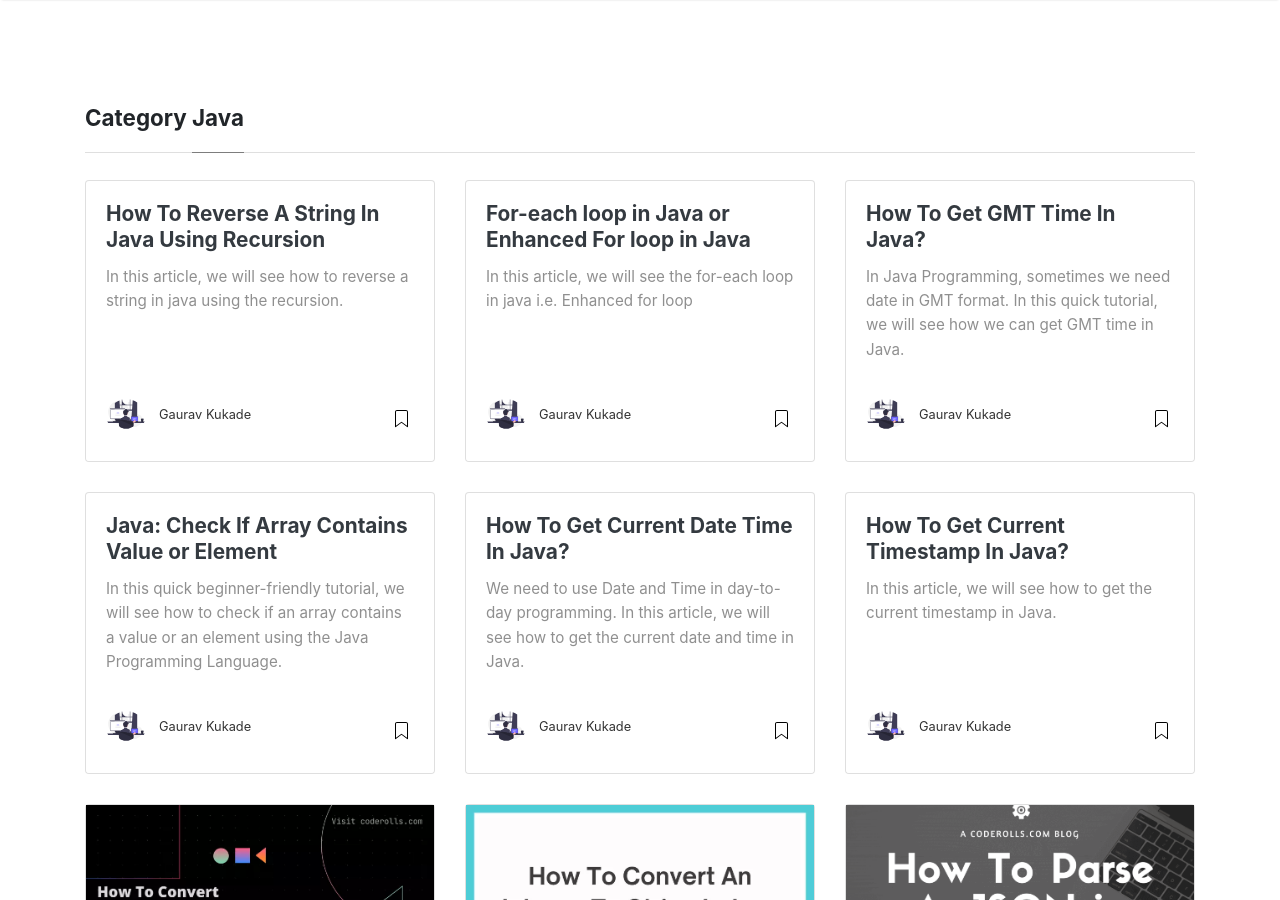
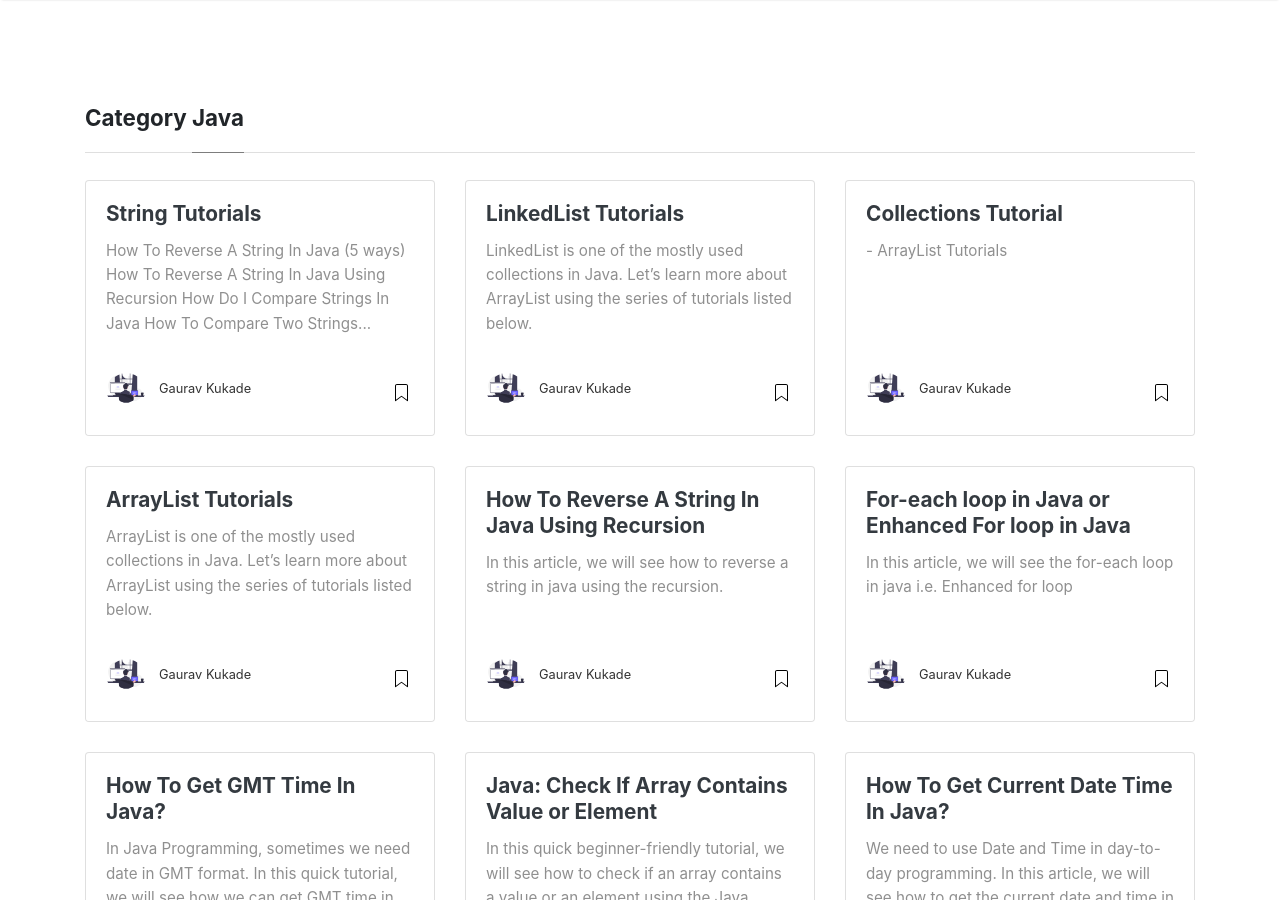
Before and after one commit to coderolls/coderolls-blog, a Jekyll site: the page built from _pages/categories.md, in a window 1280 px wide and 900 px high. Built offline with Jekyll 4.4.1, drawn with Linux system fonts in a browser that asks for light colours; nearby versions of some CDN libraries; some of the changed text lies outside the part shown.

Commit message:
Add index page for collections and string tutorial

```diff
--- /dev/null
+++ b/_posts/collections/2022-08-05-arraylist-tutorials.md
@@ -0,0 +1,41 @@
+---
+layout: post
+title: "ArrayList Tutorials"
+author: gaurav
+categories: [Java, Collections]
+toc: false
+description: "An index page for all ArrayList tutorials."
+hidden: true
+---
+
+ArrayList is one of the mostly used collections in Java. Let's learn more about ArrayList using the series of tutorials listed below.
+
+## Introduction
+
+- [ArrayList In Java](https://coderolls.com/arraylist-in-java/)
+
+## Common Operations on ArrayList
+
+- [How To Add An Element To ArrayList In Java?](https://coderolls.com/add-element-in-arraylist/)
+- [How To Change An Element In ArrayList?](https://coderolls.com/change-element-in-arraylist/)
+- [How To Remove An Element From An ArrayList?](https://coderolls.com/remove-element-from-arraylist/)
+- [Iterating the ArrayList In Java](https://coderolls.com/iterating-the-arraylist-in-java/)
+
+## ArrayList Methods
+
+- [ArrayList clear() method in Java](https://coderolls.com/arraylist-clear-method-in-java/)
+- [ArrayList contains() method in Java](https://coderolls.com/arraylist-contains-method/)
+- [How to convert ArrayList to Array In Java?](https://coderolls.com/convert-arraylist-to-array/)
+- [ArrayList addAll() method in Java](https://coderolls.com/arraylist-addall-method-in-java/)
+- [ArrayList get() method in Java](https://coderolls.com/arraylist-get-method/)
+- [ArrayList removeRange() method in Java](https://coderolls.com/arraylist-removerange-method/)
+- [ArrayList retainAll() method](https://coderolls.com/arraylist-retainall-method/)
+- [subList() method of ArrayList class in java](https://coderolls.com/sublist-method-in-arraylist/)
+- [ArrayList trimToSize() method](https://coderolls.com/arraylist-trimtosize-method/)
+- [ArrayList indexOf() method](https://coderolls.com/arraylist-indexof-method/)
+- [ArrayList lastIndexOf() method](https://coderolls.com/arraylist-lastindexof-method/)
+- [ArrayList removeIf() method](https://coderolls.com/arraylist-removeif-method/)
+- [ArrayList removeAll() method](https://coderolls.com/arraylist-removeall-method/)
+- [ArrayList isEmpty() method in Java](https://coderolls.com/arraylist-isempty-method/)
+- [ArrayList ensureCapacity() method in Java](https://coderolls.com/arraylist-ensurecapacity-method/)
+- [ArrayList listIterator() method in Java](https://coderolls.com/arraylist-listiterator-method/)
--- /dev/null
+++ b/_posts/collections/2022-08-05-collections-tutorial.md
@@ -0,0 +1,13 @@
+---
+layout: post
+title: "Collections Tutorial"
+author: gaurav
+categories: [Java, Collections]
+toc: false
+description: "An index page for all collections tutorial."
+hidden: true
+---
+
+### - [ArrayList Tutorials](/arraylist-tutorials/)
+
+### - [LinkedList Tutorials](/linkedlist-tutorials/)
--- /dev/null
+++ b/_posts/collections/2022-08-05-linkedlist-tutorials.md
@@ -0,0 +1,29 @@
+---
+layout: post
+title: "LinkedList Tutorials"
+author: gaurav
+categories: [Java, Collections]
+toc: false
+description: "An index page for all LinkedList tutorials."
+hidden: true
+---
+
+LinkedList is one of the mostly used collections in Java. Let's learn more about ArrayList using the series of tutorials listed below.
+
+## Introduction
+
+- [LinkedList In Java](https://coderolls.com/linkedlist-in-java/)
+
+## LinkedList Methods
+
+- [How To Add Element At The Beginning Of LinkedList?](https://coderolls.com/linkedlist-addfirst-method/)
+- [LinkedList addLast() Method](https://coderolls.com/linkedlist-addlast-method/)
+- [How To Convert LinkedList To Array In Java?](https://coderolls.com/convert-linkedlist-to-array/)
+- [How To Add Element To LinkedList?](https://coderolls.com/add-element-in-linkedlist/)
+- [How To Remove Element From LinkedList?](https://coderolls.com/remove-element-from-linkedlist/)
+- [How To Check If LinkedList Contains The ELement?](https://coderolls.com/check-if-linkedlist-contains-an-element/)
+- [How To Get An Element From LinkedList?](https://coderolls.com/get-an-element-from-linkedlist/)
+- [How To Get An Index of the Element Of LinkedList?](https://coderolls.com/get-an-index-of-element-of-linkedlist/)
+- [How To Set An Element At A Particular Index In LinkedList?](https://coderolls.com/set-element-at-an-index-in-linkedlist/)
+- [How To Iterate LinkedList In Java?](https://coderolls.com/iterate-linkedlist-in-java/)
+- [LinkedList listIterator() method in Java](https://coderolls.com/linkedlist-listiterator/)
--- /dev/null
+++ b/_posts/java-string/2022-08-05-string-tutorials.md
@@ -0,0 +1,20 @@
+---
+layout: post
+title: "String Tutorials"
+author: gaurav
+categories: [Java, Collections]
+toc: false
+description: "An index page for all collections tutorial."
+hidden: true
+---
+
+- [How To Reverse A String In Java (5 ways)](https://coderolls.com/reverse-a-string-in-java/)
+- [How To Reverse A String In Java Using Recursion](https://coderolls.com/java-reverse-string-using-recursion/)
+- [How Do I Compare Strings In Java](https://coderolls.com/compare-strings-in-java/)
+- [How To Compare Two Strings Lexicographically In Java](https://coderolls.com/compare-two-strings-lexicographically-in-java/)
+- [How To Convert An Integer To String In Java](https://coderolls.com/convert-int-to-string/)
+- [How To Convert StringBuilder To String In Java?](https://coderolls.com/convert-stringbuilder-to-string-in-java/)
+- [How to convert String to int in Java?](https://coderolls.com/convert-string-to-int/)
+- [Difference Between StringBuffer and StringBuilder class](https://coderolls.com/difference-between-stringbuffer-and-stringbuilder/)
+- [substring() Method in Java (With example)](https://coderolls.com/java-substring-method/)
+- [Learn About Java String Pool And intern() Method](https://coderolls.com/java-string-pool-and-intern-method/)
```
Also changed, not shown: index.html (+26 -0 lines).
